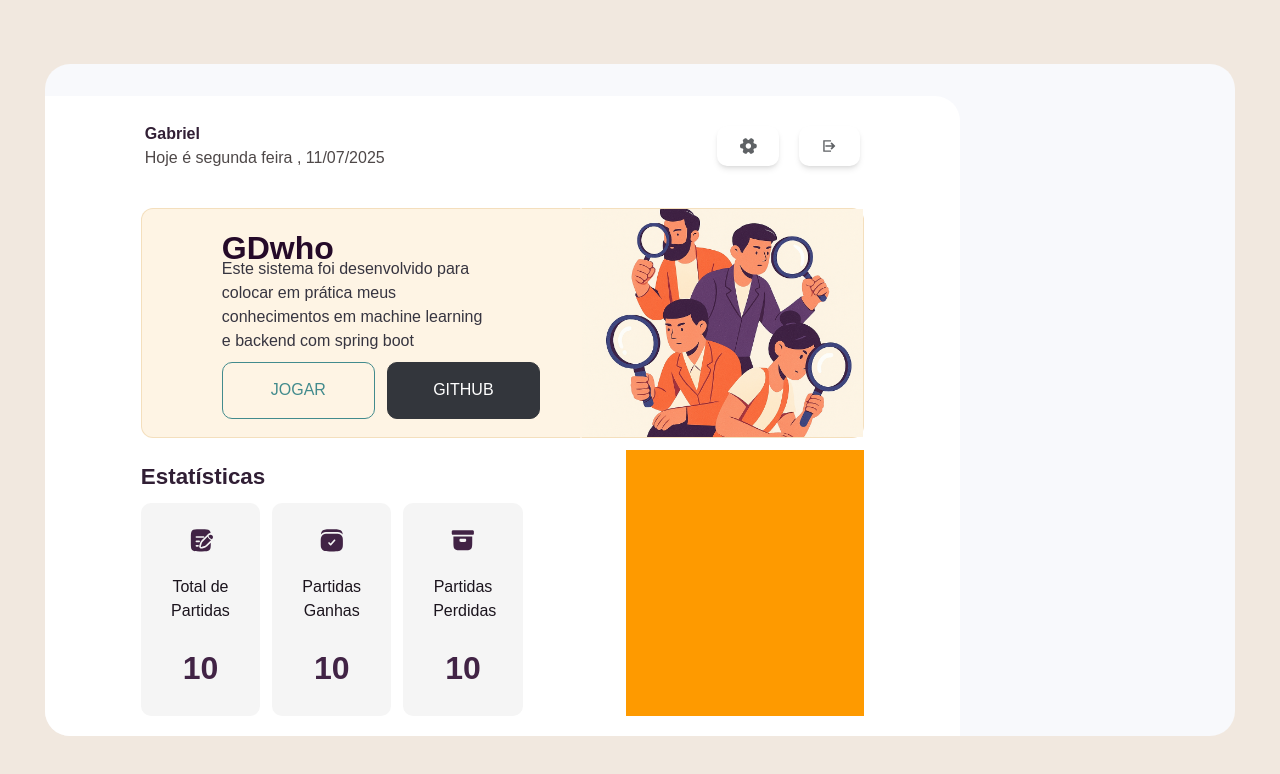
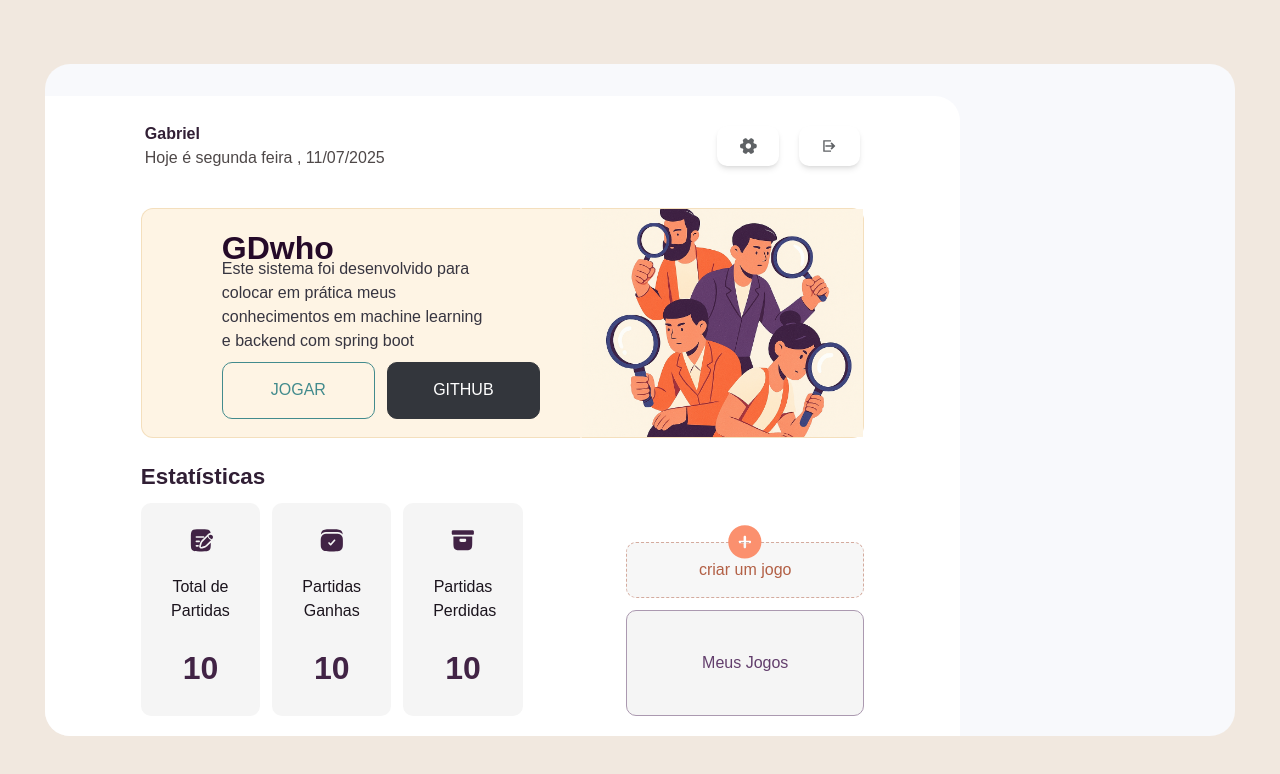
Before and after one commit to brownzini/gdwho, a Next.js app: page / in a window 1280 px wide. Shown: the top 774 px of the page. Built offline with nearby package versions, Linux system fonts and the light colour scheme.

Commit message:
[Feature]: create buttons for game details

```diff
--- a/src/components/svg/index.tsx
+++ b/src/components/svg/index.tsx
@@ -114,10 +114,29 @@ export default function SvgModel({ name, width, height }: Props) {
             fill="#412345"
           />
           <path
-            fill-rule="evenodd"
-            clip-rule="evenodd"
+            fillRule="evenodd"
+            clipRule="evenodd"
             d="M20.0689 8.49993C20.2101 8.49999 20.3551 8.50005 20.5 8.49805V12.9999C20.5 16.7711 20.5 18.6568 19.3284 19.8283C18.1569 20.9999 16.2712 20.9999 12.5 20.9999H11.5C7.72876 20.9999 5.84315 20.9999 4.67157 19.8283C3.5 18.6568 3.5 16.7711 3.5 12.9999V8.49805C3.64488 8.50005 3.78999 8.49999 3.93114 8.49993H20.0689ZM9 11.9999C9 11.5339 9 11.301 9.07612 11.1172C9.17761 10.8722 9.37229 10.6775 9.61732 10.576C9.80109 10.4999 10.0341 10.4999 10.5 10.4999H13.5C13.9659 10.4999 14.1989 10.4999 14.3827 10.576C14.6277 10.6775 14.8224 10.8722 14.9239 11.1172C15 11.301 15 11.5339 15 11.9999C15 12.4658 15 12.6988 14.9239 12.8826C14.8224 13.1276 14.6277 13.3223 14.3827 13.4238C14.1989 13.4999 13.9659 13.4999 13.5 13.4999H10.5C10.0341 13.4999 9.80109 13.4999 9.61732 13.4238C9.37229 13.3223 9.17761 13.1276 9.07612 12.8826C9 12.6988 9 12.4658 9 11.9999Z"
             fill="#412345"
+          />
+        </svg>
+      );
+    case "add":
+      return (
+        <svg
+          id={name + "_id"}
+          width={width}
+          height={height}
+          viewBox="0 0 24 24"
+          fill="none"
+          xmlns="http://www.w3.org/2000/svg"
+          className="absolute cursor-pointer"
+        >
+          <path
+            fillRule="evenodd"
+            clipRule="evenodd"
+            d="M12 22C17.5228 22 22 17.5228 22 12C22 6.47715 17.5228 2 12 2C6.47715 2 2 6.47715 2 12C2 17.5228 6.47715 22 12 22ZM12.75 9C12.75 8.58579 12.4142 8.25 12 8.25C11.5858 8.25 11.25 8.58579 11.25 9L11.25 11.25H9C8.58579 11.25 8.25 11.5858 8.25 12C8.25 12.4142 8.58579 12.75 9 12.75H11.25V15C11.25 15.4142 11.5858 15.75 12 15.75C12.4142 15.75 12.75 15.4142 12.75 15L12.75 12.75H15C15.4142 12.75 15.75 12.4142 15.75 12C15.75 11.5858 15.4142 11.25 15 11.25H12.75V9Z"
+            fill="#FA6C3E"
           />
         </svg>
       );
--- /dev/null
+++ b/src/features/Dashboard/Statistics/PersonalizedButton/index.tsx
@@ -0,0 +1,21 @@
+import Button from "@/components/Button";
+import personalizedButtonStyles from "./styles";
+import SvgModel from "@/components/svg";
+
+export default function PersonalizedButton() {
+
+    return (
+        <div className={personalizedButtonStyles["container"]}>
+            <span className={personalizedButtonStyles["buttonIcon"]}>
+                <SvgModel name="add" width="100%" height="100%" />
+            </span>
+            <Button
+                height="h-[70%]"
+                bgColor="bg-[#F5F5F5]"
+                borderStyle="border-[1px] border-[#C68F7E] border-dashed"
+            >
+               <p className={personalizedButtonStyles["description"]}>criar um jogo</p>
+            </Button>
+        </div>
+    );
+}
--- /dev/null
+++ b/src/features/Dashboard/Statistics/PersonalizedButton/styles.ts
@@ -0,0 +1,23 @@
+const personalizedButtonStyles = {
+  container: `
+        w-[100%] h-[30%]
+        relative
+        flex justify-center items-center
+        transition ease-in-out duration-200
+        opacity-75 hover:opacity-100
+    `,
+  buttonIcon: `
+        absolute z-10
+        w-[20%] h-[50%]
+        flex justify-center items-center
+        top-[-10%] left-[40%]
+        rounded-[100px]
+    `,
+  description: `
+        text-[#992B08]
+        font-light
+        font-["Inter"]
+    `,
+};
+
+export default personalizedButtonStyles;
--- a/src/features/Dashboard/Statistics/index.tsx
+++ b/src/features/Dashboard/Statistics/index.tsx
@@ -1,21 +1,47 @@
 import statisticsStyles from "./styles";
 import ItemCard from "./ItemCard";
+import PersonalizedButton from "./PersonalizedButton";
+import Button from "@/components/Button";
 
 export default function Statistics() {
   return (
     <div className={statisticsStyles["container"]}>
       <div className={statisticsStyles["cardsArea"]}>
+
         <div className={statisticsStyles["description"]}>
           <h2 className={statisticsStyles["descriptionTitle"]}>Estatísticas</h2>
         </div>
 
         <div className={statisticsStyles["cardWrapper"]}>
-          <ItemCard value={10} iconName="matchesTotal" description="Total de Partidas" />
-          <ItemCard value={10} iconName="matchesWon" description="Partidas Ganhas" />
-          <ItemCard value={10} iconName="lostMatches" description="Partidas Perdidas" />
+          <ItemCard
+            value={10}
+            iconName="matchesTotal"
+            description="Total de Partidas"
+          />
+          <ItemCard
+            value={10}
+            iconName="matchesWon"
+            description="Partidas Ganhas"
+          />
+          <ItemCard
+            value={10}
+            iconName="lostMatches"
+            description="Partidas Perdidas"
+          />
         </div>
+
       </div>
-      <div className={statisticsStyles["gameDetails"]}></div>
+      <div className={statisticsStyles["gameDetails"]}>
+        <PersonalizedButton />
+        <Button
+          height="h-[40%]"
+          bgColor="bg-[#F5F5F5]"
+          borderStyle="border-[1px] border-[#AB99B0]"
+          hoverBgColor="hover:bg-[#1f0826]"
+        >
+          <p className={statisticsStyles["myGamesButtonTitle"]}>Meus Jogos</p>
+        </Button>
+      </div>
     </div>
   );
 }
--- a/src/features/Dashboard/Statistics/styles.ts
+++ b/src/features/Dashboard/Statistics/styles.ts
@@ -24,8 +24,13 @@ const statisticsStyles = {
   `,
   gameDetails: `
         w-[50%] h-[100%]
-        flex items-center justify-center
-        bg-amber-500
+        flex flex-col items-center justify-end
+  `,
+  myGamesButtonTitle: `
+      w-[100%] h-[100%]
+      hover:text-[#fff] text-[#623E6C] font-medium
+      transition ease-in-out duration-500
+      grid items-center justify-center
   `,
 };
 
```
